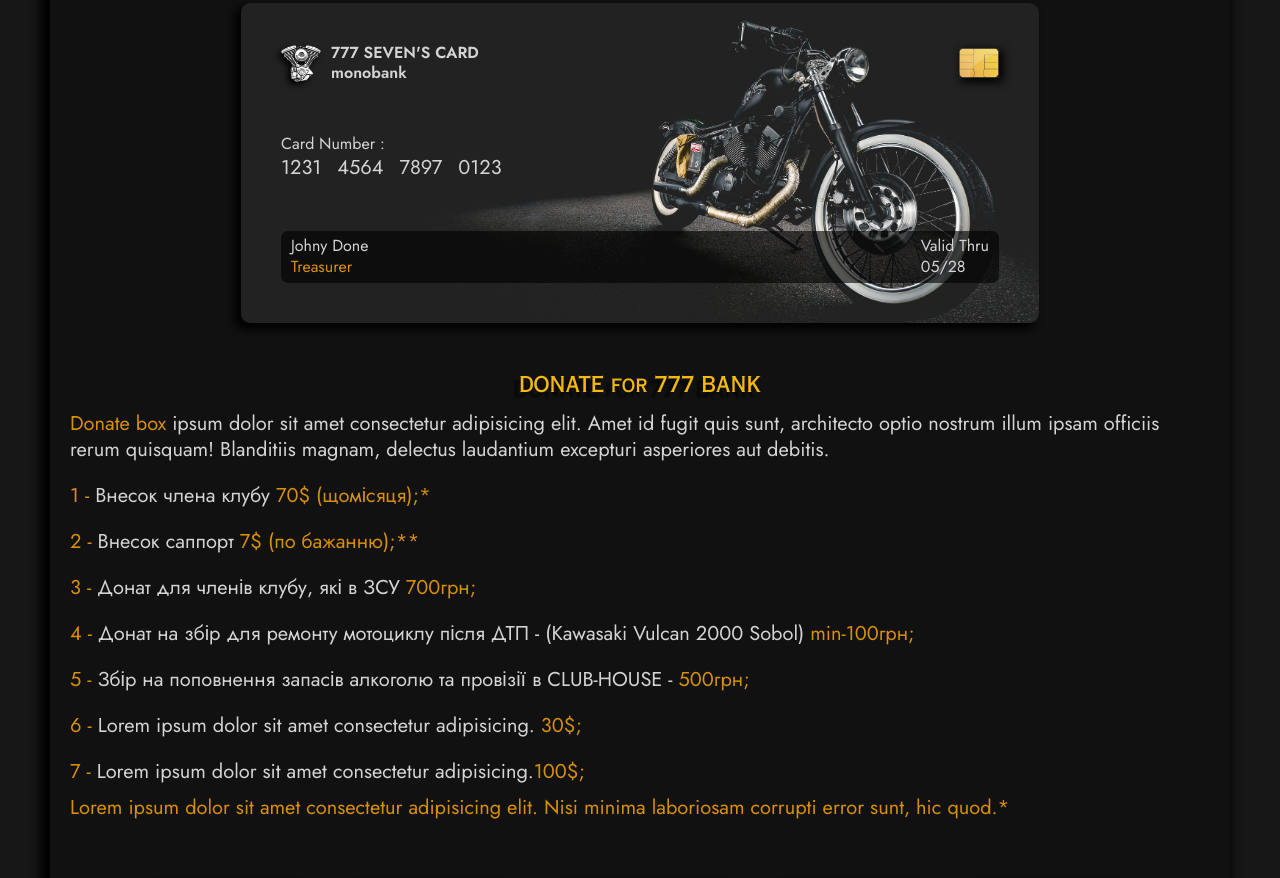
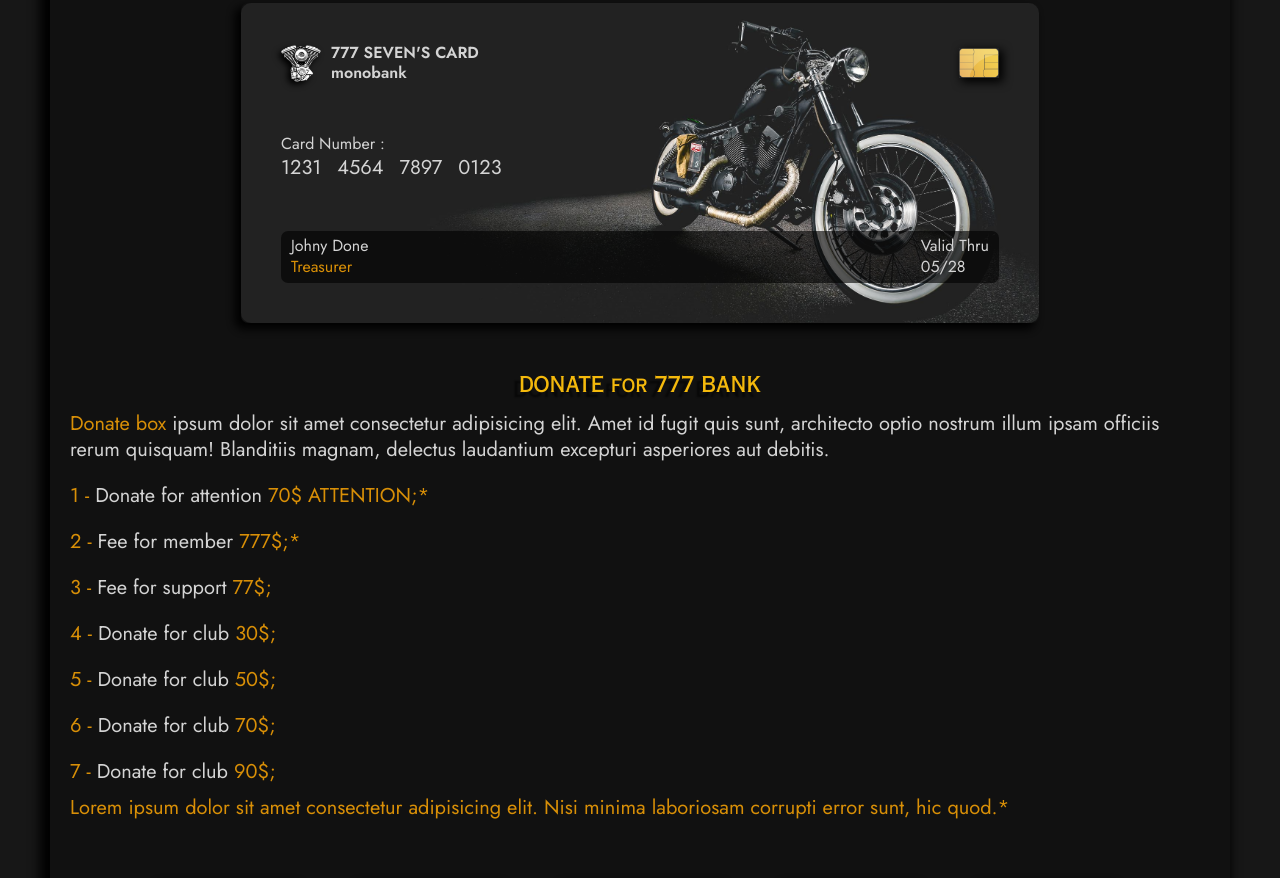
Before and after one commit to TimFender/777SSIFMCC, a plain HTML site: page support.html in a window 1280 px wide. Shown: the part 3373-4251 px from the top of the page. Drawn offline with Linux system fonts and the light colour scheme.

Commit message:
Update support.html

```diff
--- a/support.html
+++ b/support.html
@@ -119,7 +119,7 @@
                 <p>Lorem ipsum dolor, sit amet consectetur adipisicing elit. Corporis obcaecati laborum beatae nihil at
                   consequuntur autem delectus excepturi itaque perferendis ratione a quisquam deleniti incidunt quae,
                   harum maxime! Sunt, amet.</p>
-                <button>Add to Cart</button>
+                <button class="back-button">Add to Cart</button>
               </div>
             </div>
             <!-- Modal-store card-product#1-->
@@ -354,17 +354,13 @@
                   architecto optio nostrum illum ipsam officiis rerum quisquam! Blanditiis magnam, delectus laudantium
                   excepturi asperiores aut debitis.</p>
                 <ul>
-                  <li> <span>1 -</span> Внесок члена клубу <span>70$ (щомісяця);*</span></li>
-                  <li> <span>2 -</span> Внесок саппорт <span>7$ (по бажанню);**</span></li>
-                  <li> <span>3 -</span> Донат для членів клубу, які в ЗСУ <span>700грн;</span></li>
-                  <li> <span>4 -</span> Донат на збір для ремонту мотоциклу після ДТП - (Kawasaki Vulcan 2000 Sobol)
-                    <span>min-100грн;</span>
-                  </li>
-                  <li> <span>5 -</span> Збір на поповнення запасів алкоголю та провізії в CLUB-HOUSE -
-                    <span>500грн;</span>
-                  </li>
-                  <li> <span>6 -</span> Lorem ipsum dolor sit amet consectetur adipisicing. <span>30$;</span></li>
-                  <li> <span>7 -</span> Lorem ipsum dolor sit amet consectetur adipisicing.<span>100$;</span></li>
+                  <li> <span>1 -</span> Donate for attention <span>70$ ATTENTION;*</span></li>
+                  <li> <span>2 -</span> Fee for member <span>777$;*</span></li>
+                  <li> <span>3 -</span> Fee for support <span>77$;</span></li>
+                  <li> <span>4 -</span> Donate for club <span>30$;</span></li>
+                  <li> <span>5 -</span> Donate for club <span>50$;</span></li>
+                  <li> <span>6 -</span> Donate for club <span>70$;</span></li>
+                  <li> <span>7 -</span> Donate for club <span>90$;</span></li>
                 </ul>
                 <p class="inf"><span>Lorem ipsum dolor sit amet consectetur adipisicing elit. Nisi minima laboriosam
                     corrupti error
```
